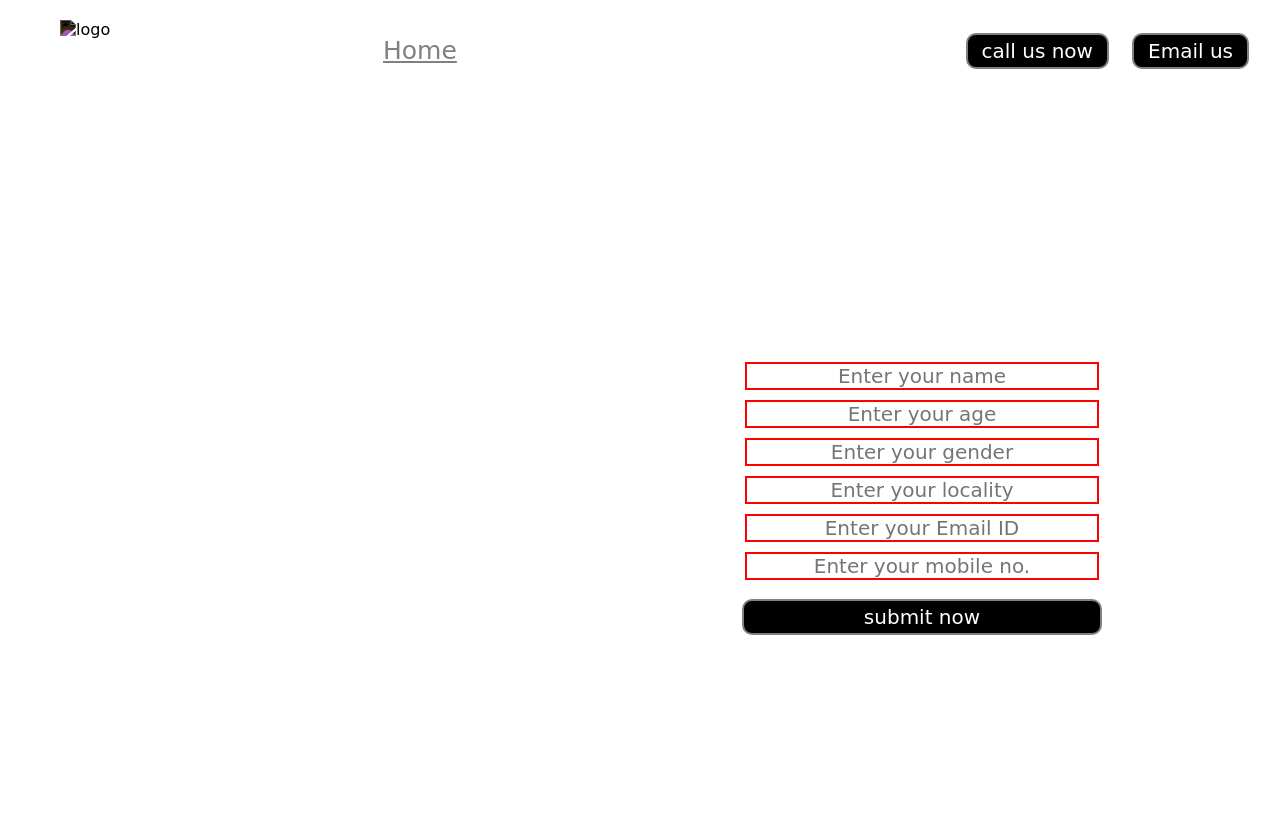
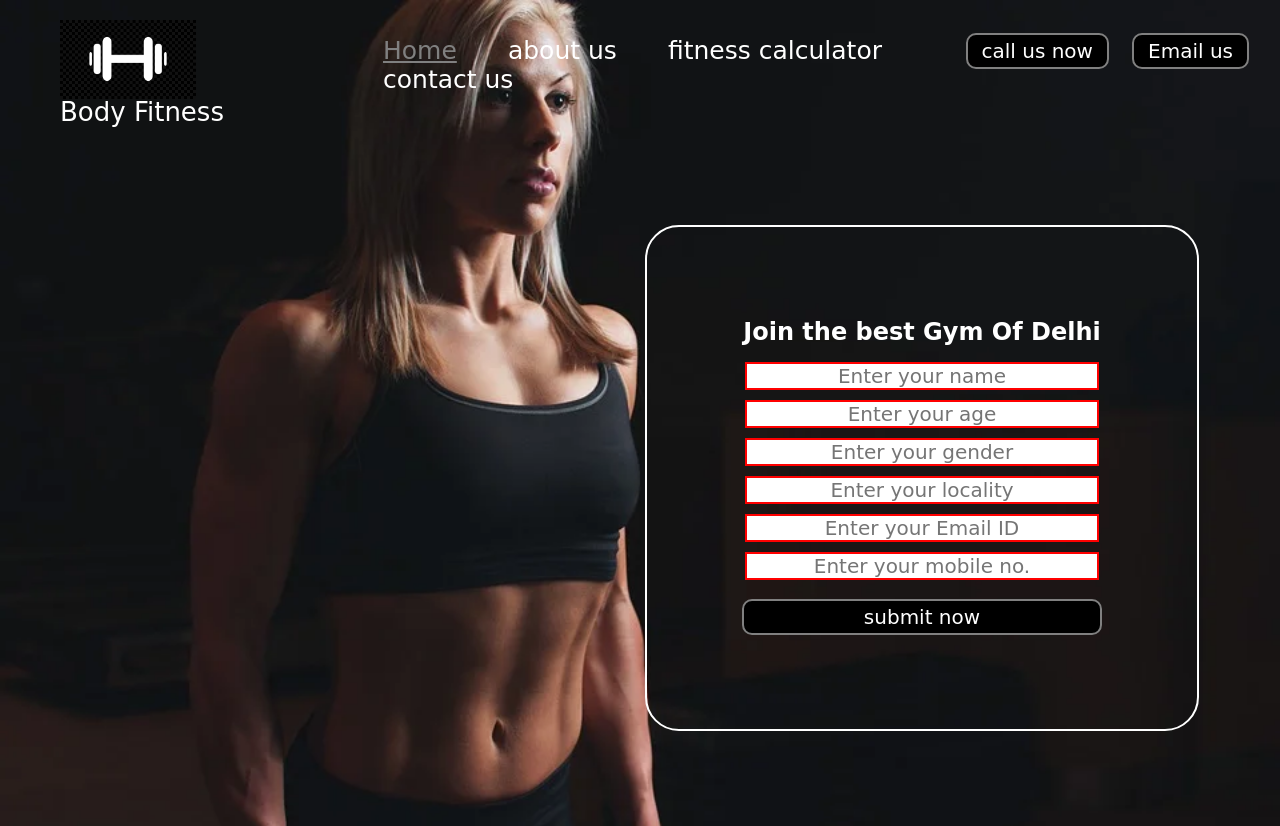
Before and after one commit to Nitesh52221/gym-website, a plain HTML site: page index.html in a window 1280 px wide. Drawn offline with Linux system fonts and the light colour scheme; files that its build step writes are made by us from their sources.

Commit message:
fixed page issue

```diff
--- a/index.html
+++ b/index.html
@@ -6,14 +6,14 @@
     <meta http-equiv="X-UA-Compatible" content="IE=edge">
     <meta name="viewport" content="width=device-width, initial-scale=1.0">
     <title>body fitness</title>
-    <link rel="stylesheet" href="../css/style.css">
+    <link rel="stylesheet" href=".style.css">
     <link rel="preconnect" href="https://fonts.googleapis.com">
     <link rel="preconnect" href="https://fonts.gstatic.com" crossorigin>
     <style>
         body {
             padding: 0px;
             margin: 0px;
-            background-image: url("../images/bgimage.webp");
+            background-image: url("bgimage.webp");
             background-size: cover;
             color: white;
             font-family: 'Baloo Bhai 2', cursive;
@@ -129,7 +129,7 @@
     <header class="header">
         <!-- left box for logo -->
         <div class="left">
-            <img src="../images/dumble.jpg"
+            <img src="dumble.jpg"
                 alt="logo">
             <div>Body Fitness</div>
         </div>
```
